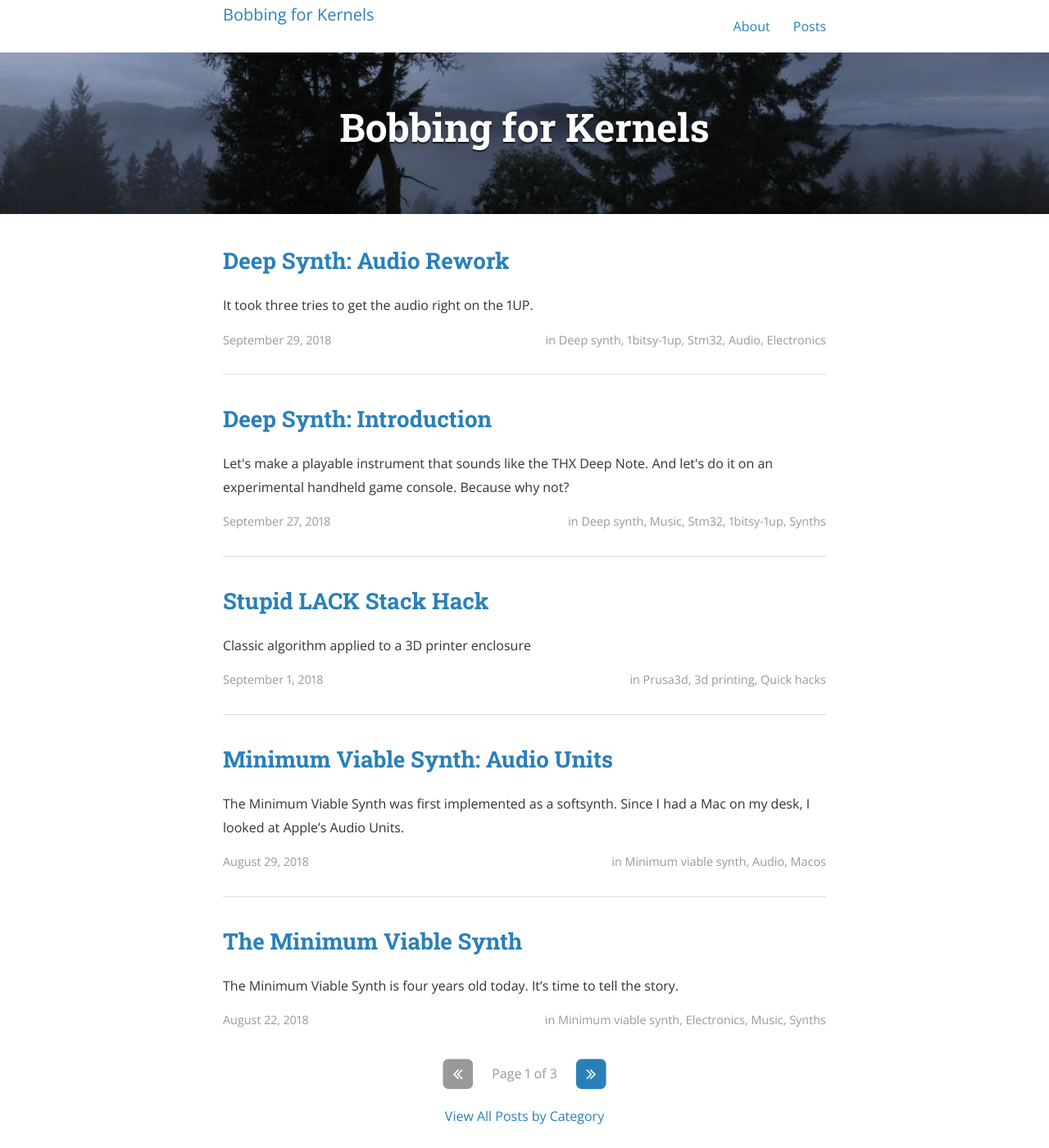
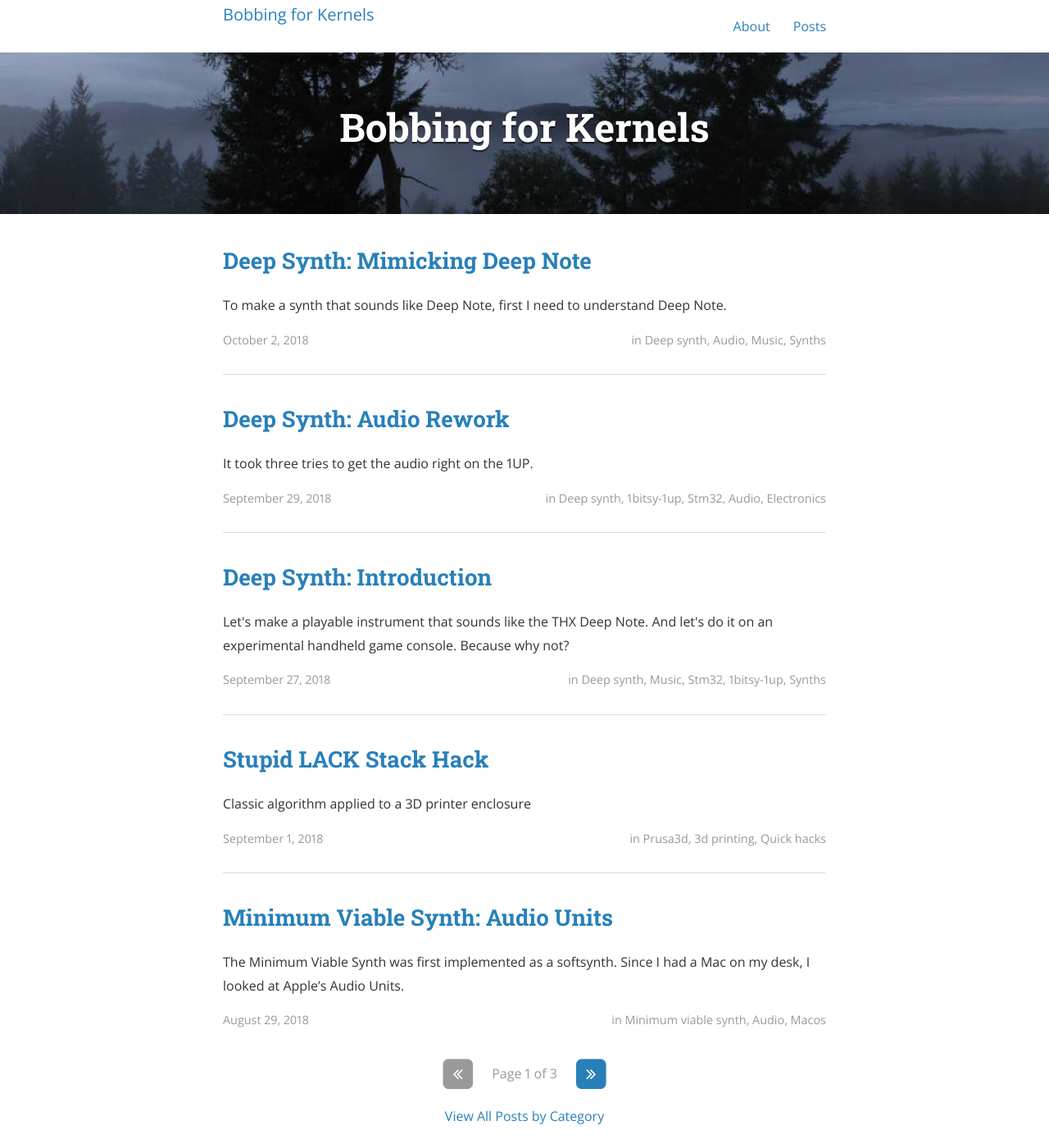
Before and after one commit to kbob/kbob.github.io, a Jekyll site: the page built from index.html, in a window 1280 px wide and 1400 px high. Shown: the whole window at 82% size. Built offline with Jekyll 4.4.1, drawn with Linux system fonts in a browser that asks for light colours; the list of posts is cut into pages by our own code; part of the change alters nothing that is shown.

Commit message:
new post.  Deep Synth: Mimicking Deep Note

```diff
--- a/_posts/2018-09-27-deep-synth-introduction.md
+++ b/_posts/2018-09-27-deep-synth-introduction.md
@@ -7,8 +7,8 @@ categories:
 - Synths
 cover: /images/deep-synth-waveform.png
 date: 2018-09-27 11:18:21 -0400
-excerpt: Let's make a playable instrument that sounds like the THX Deep Note.  And
-  let's do it on an experimental handheld game console.  Because why not?
+excerpt: "Let's make a playable instrument that sounds like the THX Deep Note.
+  And let's do it on an experimental handheld game console.  Because why not?"
 layout: post
 title: 'Deep Synth: Introduction'
 ---
@@ -16,11 +16,12 @@ title: 'Deep Synth: Introduction'
 **Update 2018-09-30:**
 This is the first of several chapters.
  * [Part 2.  Audio Rework](/2018/09/29/deep-synth-audio-rework)
+ * [Part 3.  Mimicking Deep Note](/2018/10/02/deep-synth-mimicking-deep-note)
 
 I have a 1Bitsy-1UP.  My friend Piotr designed it.  He made three of
 them, and he gave me one.  It's a weird little handheld game console.
 [You can read more about it here.](https://hackaday.io/project/25632-1bitsy-1up)
-It looks like an original Nintendo Game Boy, but it's a litle smaller,
+It looks like an original Nintendo Game Boy, but it's a little smaller,
 and it has a couple of extra buttons.  And it's from 2016, not 1989.
 So it has an STM32F4 MCU at 168 MHz, a color LCD screen, SD
 card, USB, and all the modern conveniences.
@@ -42,7 +43,7 @@ Should I?
 
 So I looked into it.  Batuhan Bozkurt had already reconstructed
 [a good facsimile of Deep Note](http://earslap.com/article/recreating-the-thx-deep-note.html)
-in Supercollider and written about it.
+in SuperCollider and written about it.
 
 There were unknowns.
 
--- a/_posts/2018-09-29-deep-synth-audio-rework.md
+++ b/_posts/2018-09-29-deep-synth-audio-rework.md
@@ -37,7 +37,7 @@ polarity on the right.
 
 ![Saw waves, 55 and 65Hz](/images/deep-synth/badsaws.png)
 
-So we looked at the circuit.  (We means Piotr, J—, and @scanlime.)
+So we looked at the circuit.  (We means @esden, J—, and @scanlime.)
 There were a couple of problems.  The DACs fed an RC high pass filter,
 and from there went into a digital potentiometer (Microchip MCP4661).
 The digipot wiper fed a headphone amp (TI TPA6135A2).  We identified
@@ -50,7 +50,7 @@ a couple of issues.
    a log taper.
 
 So we reworked the board to move the high pass filter downstream of
-the digipot.  Ad then the headphone jacks started breaking off.
+the digipot.  And then the headphone jacks started breaking off.
 
  * SMT headphone jacks are too fragile.
 
@@ -106,4 +106,6 @@ And that is how the 1UP got its groove back.
 
 ![Saw waves, 55 and 65Hz](/images/deep-synth/goodsaws.png)
 
+[Continue to Part 3.  Deep Synth: Mimicking Deep Note](/2018/10/02/deep-synth-mimicking-deep-note)
+
 [Discuss on Reddit.](https://www.reddit.com/r/synthdiy/comments/9k6biu/i_wrote_about_making_audio_work_on_the_deep_synth/?st=jmowbx2e&sh=8d2c1cc9)
--- /dev/null
+++ b/_posts/2018-10-02-deep-synth-mimicking-deep-note.md
@@ -0,0 +1,79 @@
+---
+categories:
+- Deep Synth
+- Audio
+- Music
+- Synths
+cover: /images/deep-synth-waveform.png
+date: 2018-10-02 10:07:43 -0400
+excerpt: To make a synth that sounds like Deep Note, first I need to understand Deep
+  Note.
+layout: post
+title: 'Deep Synth: Mimicking Deep Note'
+---
+This is Part 3 of several.  [Start at the beginning.](/2018/09/27/deep-synth-introduction)
+
+To make a synth that sounds like Deep Note, first I need to understand
+Deep Note.  Fortunately, Batuhan Bozkurt has
+[analyzed Deep Note](http://earslap.com/article/recreating-the-thx-deep-note.html)
+and has published a good approximation of the sound.  Unfortunately, he
+used a synthesis language called SuperCollider.  I didn't know
+anything about SuperCollider.
+
+SuperCollider is a declarative programming language for describing
+audio processing engines.  Its basic numeric type is a tensor, much
+like [APL](https://en.wikipedia.org/wiki/APL_(programming_language))
+and [NumPy](https://www.numpy.org/).  It has high level
+primitives like oscillator, filter, envelope generator, etc.
+
+But SuperCollider is open source, so it's easy enough to extract the
+relevant algorithms.  "Easy enough" in this context means a week or
+two of learning SuperCollider concepts, grepping through code,
+exploring blind alleys.  Free Software is both free as in freedom and
+free as in all your free time.
+
+The overall architecture is like this.  There are 32 voices.
+Each voice is a sawtooth oscillator, a low pass filter, and a panner.
+Each osc. starts out randomly drifting between 200 and 400 Hz,
+then as the voices converge to the big chord, it sweeps toward its place
+in the chord.  The filter tracks the oscillator's frequency, with
+its cutoff frequency six times higher.  The panner puts the oscillator
+at a fixed, random position between the stereo channels.
+
+All voices are mixed together, then the mix is low pass filtered and
+attenuated. The global filter starts at 2KHz, and gradually opens up
+to 20KHz.  The global attenuator starts at zero, then opens up
+over a 12 second period.
+
+![Earslap's Deep Note architecture](/images/deep-synth/block-diagram.jpg)
+
+So I reimplemented it in C.  At first, I just ran it on my Mac -- the
+edit-compile-test cycle is faster there.  Then I ported the C code to
+the 1UP.
+
+SuperCollider uses 2nd order biquad filters.  I started out with
+those, then switched to state variable filters.  The SVFs are more
+efficient when the cutoff frequency is changing.  These filters'
+cutoffs are always changing.
+
+Note: I know nothing about DSP.  Whenever I say something like "biquad
+filter", you may safely assume that I'm just parroting something I
+read somewhere.  I wouldn't know an actual biquad filter from my own
+grandmother.  But I can read code, so if I see code purporting to be a
+biquad filter, I can analyze and transform it as code.
+
+One thing I never did figure out was
+[SuperCollider's sawtooth oscillator](https://github.com/supercollider/supercollider/blob/develop/server/plugins/OscUGens.cpp#L2680).
+It appears to be a perfectly bandlimited sawtooth (as opposed to a
+filtered one) created as the ratio of two sine waves, integrated.  The
+denominator is the oscillator's fundamental frequency, and the
+numerator is the highest odd harmonic below the Nyquist frequency.
+But that makes no sense to me.  I tried for too long to extract working
+code from SuperCollider, but failed.
+
+I ended up using an aliased sawtooth oscillator instead.  Sorry.
+The low pass filter removes most of the aliasing, and the limited
+bit depth gets most of the rest.
+
+So that's Deep Note analyzed and implemented.  The next challenge is
+to make something that plays more than one note.
```
Also changed, not shown: 1 other file.
